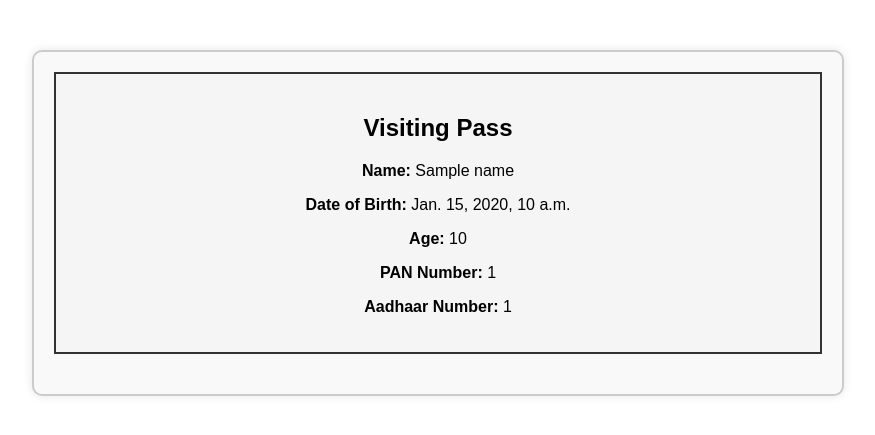
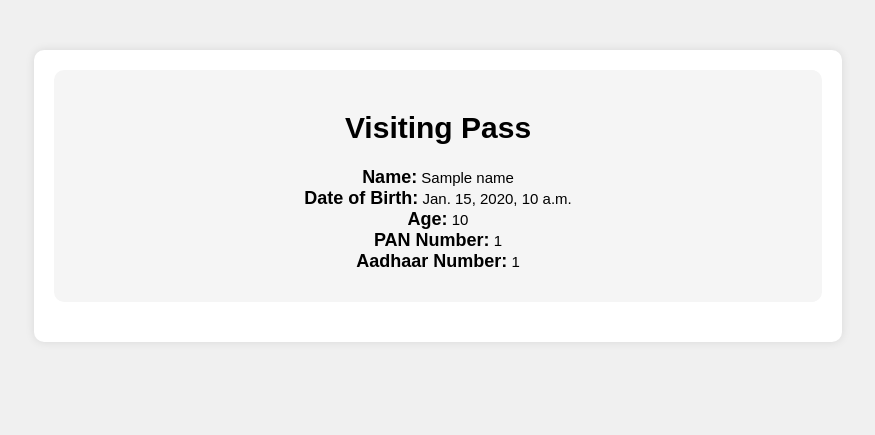
Before and after one commit to sainivas-yellapragada/Visisocr, a Django app: template VisiOCR/templates/ocr_app/pdf_template.html in a window 1280 px wide. Shown: the top 435 px of the page, without its empty margins (202-1077 px from the left). Run offline with Django 5.2, Linux system fonts and the light colour scheme; the template is opened without the code that fills it: most values are stand-ins (such as "Sample title", 1, 10 or a date in 2020).

Commit message:
last commit

```diff
--- a/VisiOCR/VisiOCR/settings.py
+++ b/VisiOCR/VisiOCR/settings.py
@@ -77,7 +77,7 @@ WSGI_APPLICATION = 'VisiOCR.wsgi.application'
 DATABASES = {
     'default': {
         'ENGINE': 'django.db.backends.mysql',
-        'NAME': 'OCR',
+        'NAME': 'visiocr',
         'USER': 'root',
         'PASSWORD': 'root',
         'HOST': 'localhost',
--- a/VisiOCR/ocrapp/views.py
+++ b/VisiOCR/ocrapp/views.py
@@ -127,7 +127,7 @@ def create_connection():
     try:
         connection = mysql.connector.connect(
             host='localhost',
-            database='OCR',
+            database='visiocr',
             user='root',
             password='root'
         )
--- a/VisiOCR/templates/ocr_app/pdf_template.html
+++ b/VisiOCR/templates/ocr_app/pdf_template.html
@@ -10,23 +10,36 @@
             font-family: Arial, sans-serif;
             margin: 0;
             padding: 0;
+            background-color: #f0f0f0; /* Adding a light background color */
         }
         .container {
             width: 60%;
             margin: 50px auto;
             text-align: center;
             padding: 20px;
-            border: 2px solid #ccc;
+            background-color: #fff; /* White background for the container */
+            box-shadow: 0 0 10px rgba(0, 0, 0, 0.1);
             border-radius: 10px;
-            background-color: #f9f9f9;
-            box-shadow: 0 0 10px rgba(0, 0, 0, 0.1);
         }
         .visiting-pass {
-            border: 2px solid #333;
             padding: 20px;
             margin-bottom: 20px;
             background-color: #f5f5f5;
+            border-radius: 10px; /* Rounded corners */
         }
+        .visiting-pass h2 {
+            margin-bottom: 10px;
+        }
+        .visiting-pass p {
+            margin: 10px 0; /* Increased margin */
+            font-size: 15px; /* Increased font size */
+        }
+        /* Styling for individual data points */
+        .visiting-pass strong {
+            font-weight: bold;
+            font-size: 18px; /* Increased font size */
+        }
+        /* Button styling */
         .download-btn, .file-upload-btn {
             background-color: #4CAF50;
             border: none;
@@ -44,11 +57,9 @@
         .download-btn:hover, .file-upload-btn:hover {
             background-color: #45a049;
         }
+        /* File upload styling */
         .file-upload {
             margin-top: 20px;
-            display: none;
-        }
-        input[type="file"] {
             display: none;
         }
         .file-upload-label {
@@ -67,15 +78,15 @@
 <body>
     <div class="container">
         <div class="visiting-pass">
-            <h2>Visiting Pass</h2>
-            <p><strong>Name:</strong> {{ name }}</p>
-            <p><strong>Date of Birth:</strong> {{ birth_date }}</p>
-            <p><strong>Age:</strong> {{ age }}</p>
+            <h1><p style="font-size:30px">Visiting Pass</h1></p>
+            <p><strong>Name:</strong> {{ name }}<br>
+            <strong>Date of Birth:</strong> {{ birth_date }}<br>
+            <strong>Age:</strong> {{ age }}<br>
             {% if pan_number %}
-            <p><strong>PAN Number:</strong> {{ pan_number }}</p>
+            <strong>PAN Number:</strong> {{ pan_number }}<br>
             {% endif %}
             {% if aadhaar_number %}
-            <p><strong>Aadhaar Number:</strong> {{ aadhaar_number }}</p>
+            <strong>Aadhaar Number:</strong> {{ aadhaar_number }}</p>
             {% endif %}
         </div>
     </div>
```
